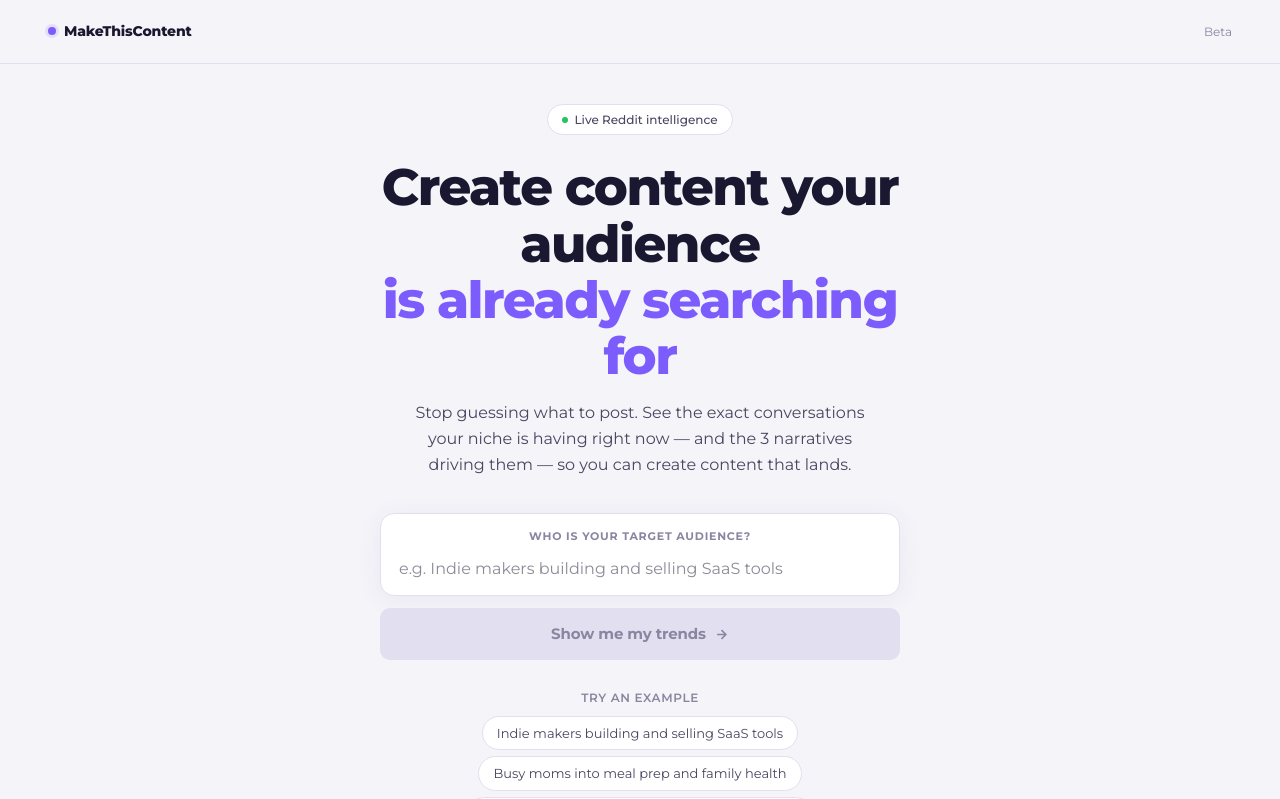
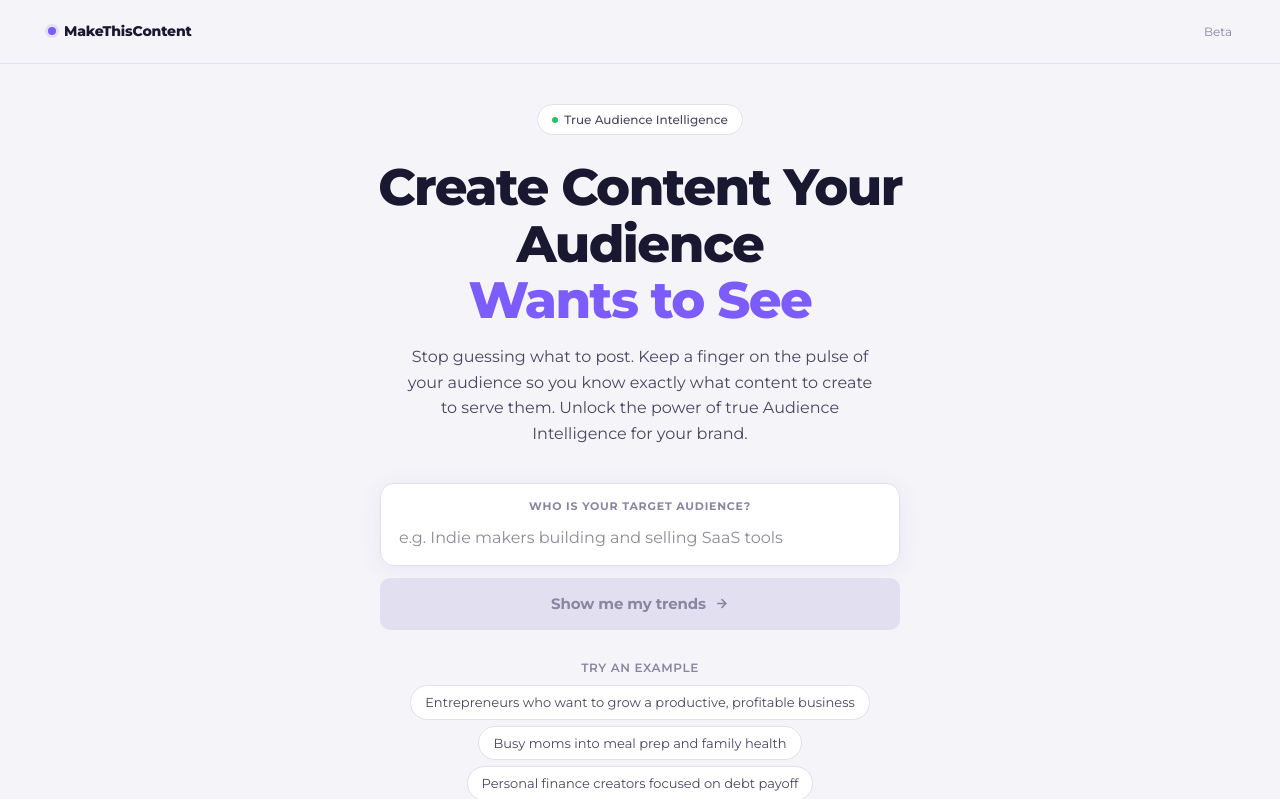
Before and after one commit to abhichandai/mtc, a Next.js app: page / in a window 1280 px wide. Shown: the top 799 px of the page. Built offline with nearby package versions, Linux system fonts and the light colour scheme.

Commit message:
Copy: headline, subheadline, badge, examples update

```diff
--- a/app/page.tsx
+++ b/app/page.tsx
@@ -4,7 +4,7 @@ import { useState } from 'react';
 import { useRouter } from 'next/navigation';
 
 const EXAMPLES = [
-  'Indie makers building and selling SaaS tools',
+  'Entrepreneurs who want to grow a productive, profitable business',
   'Busy moms into meal prep and family health',
   'Personal finance creators focused on debt payoff',
 ];
@@ -80,7 +80,7 @@ export default function LandingPage() {
             display: 'inline-block',
           }} />
           <span style={{ fontSize: 12, color: 'var(--text-muted)', fontFamily: 'var(--font-ui)', fontWeight: 500 }}>
-            Live Reddit intelligence
+            True Audience Intelligence
           </span>
         </div>
 
@@ -95,8 +95,8 @@ export default function LandingPage() {
           marginBottom: 16,
           maxWidth: 600,
         }}>
-          Create content your audience<br />
-          <span style={{ color: 'var(--accent)' }}>is already searching for</span>
+          Create Content Your Audience<br />
+          <span style={{ color: 'var(--accent)' }}>Wants to See</span>
         </h1>
 
         {/* Subheading */}
@@ -106,7 +106,7 @@ export default function LandingPage() {
           maxWidth: 480, marginBottom: 36,
           fontFamily: 'var(--font-ui)',
         }}>
-          Stop guessing what to post. See the exact conversations your niche is having right now — and the 3 narratives driving them — so you can create content that lands.
+          Stop guessing what to post. Keep a finger on the pulse of your audience so you know exactly what content to create to serve them. Unlock the power of true Audience Intelligence for your brand.
         </p>
 
         {/* Input group */}
```
